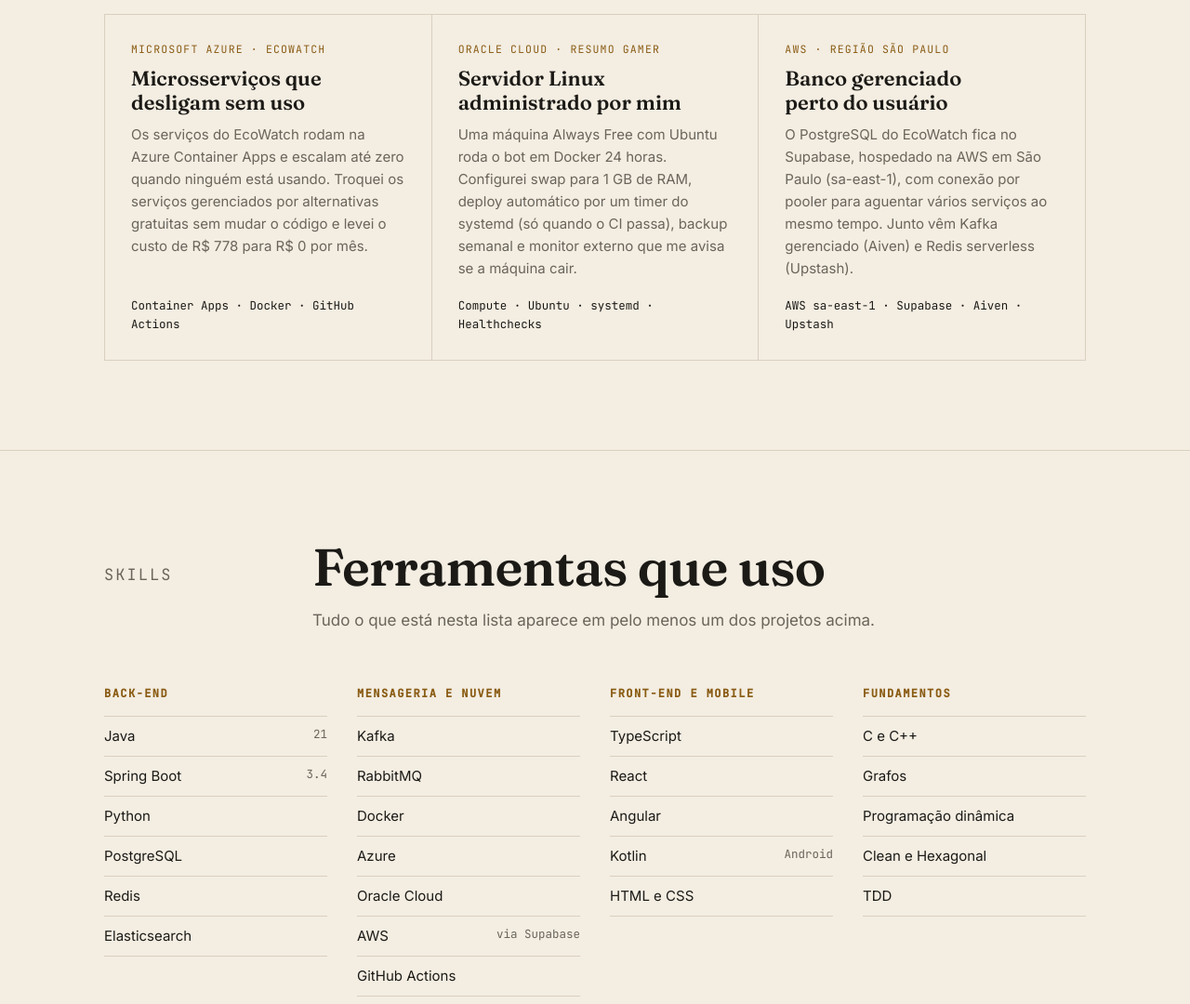
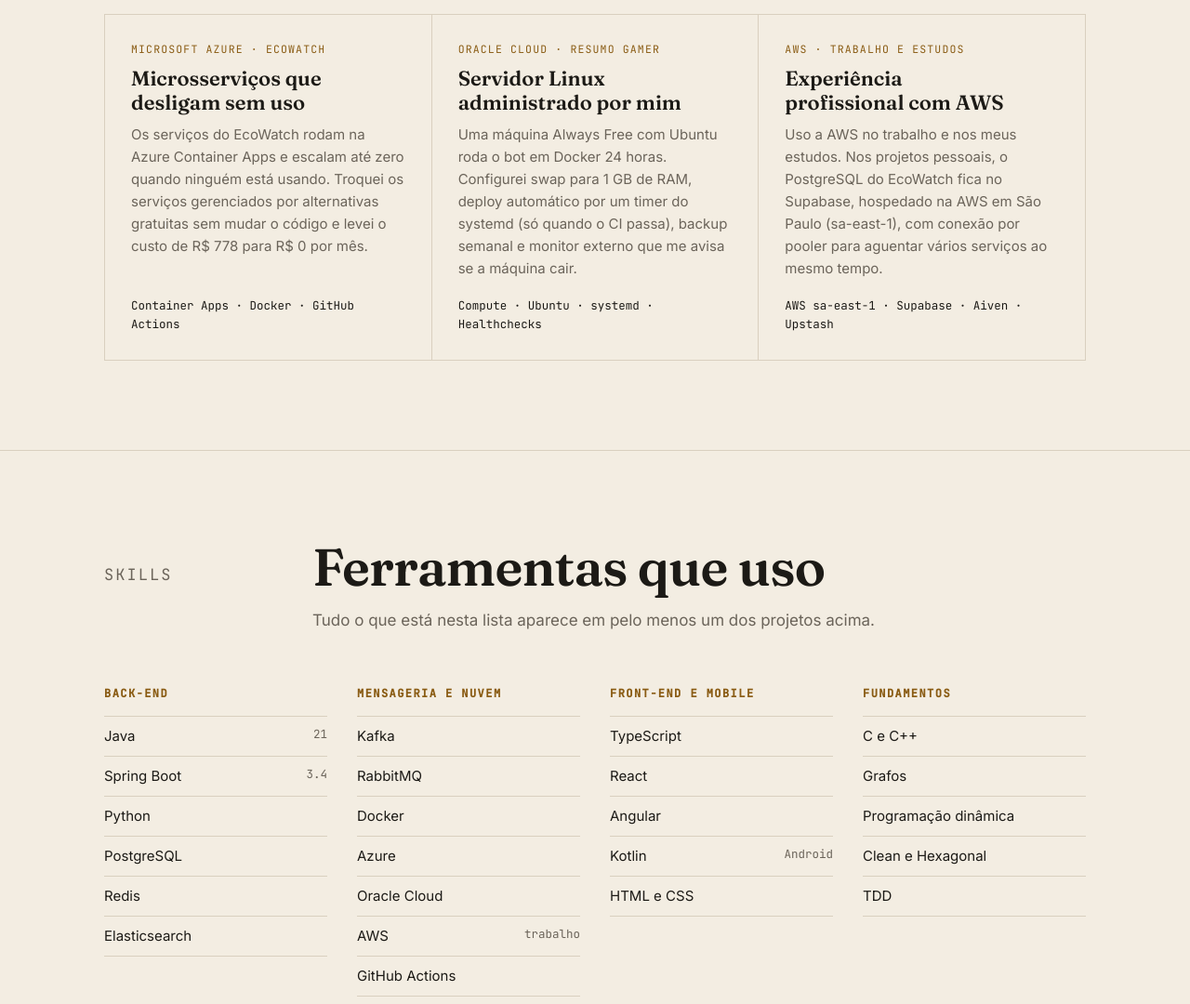
Before and after one commit to Ericklevy/ericklevy.github.io, a plain HTML site: page index.html in a window 1280 px wide. Shown: the part 10920-12000 px from the top of the page at 93% size. Drawn offline with Linux system fonts and the light colour scheme.

Commit message:
Portfólio: AWS vem do trabalho e dos estudos
Co-Authored-By: Claude Opus 5.5 <noreply@anthropic.com>
Claude-Session: https://claude.ai/code/session_01CxR4VT6RtGcowUtCPwxrRZ

```diff
--- a/index.html
+++ b/index.html
@@ -859,9 +859,9 @@
         <div class="langs">Compute · Ubuntu · systemd · Healthchecks</div>
       </div>
       <div class="item reveal d2">
-        <div class="kind">AWS · região São Paulo</div>
-        <h4>Banco gerenciado perto do usuário</h4>
-        <p>O PostgreSQL do EcoWatch fica no Supabase, hospedado na AWS em São Paulo (sa-east-1), com conexão por pooler para aguentar vários serviços ao mesmo tempo. Junto vêm Kafka gerenciado (Aiven) e Redis serverless (Upstash).</p>
+        <div class="kind">AWS · trabalho e estudos</div>
+        <h4>Experiência profissional com AWS</h4>
+        <p>Uso a AWS no trabalho e nos meus estudos. Nos projetos pessoais, o PostgreSQL do EcoWatch fica no Supabase, hospedado na AWS em São Paulo (sa-east-1), com conexão por pooler para aguentar vários serviços ao mesmo tempo.</p>
         <div class="langs">AWS sa-east-1 · Supabase · Aiven · Upstash</div>
       </div>
     </div>
@@ -885,7 +885,7 @@
       </div>
       <div class="reveal d1">
         <h4 class="eyebrow">Mensageria e nuvem</h4>
-        <ul><li>Kafka</li><li>RabbitMQ</li><li>Docker</li><li>Azure</li><li>Oracle Cloud</li><li>AWS <span>via Supabase</span></li><li>GitHub Actions</li><li>Prometheus</li></ul>
+        <ul><li>Kafka</li><li>RabbitMQ</li><li>Docker</li><li>Azure</li><li>Oracle Cloud</li><li>AWS <span>trabalho</span></li><li>GitHub Actions</li><li>Prometheus</li></ul>
       </div>
       <div class="reveal d2">
         <h4 class="eyebrow">Front-end e mobile</h4>
```
